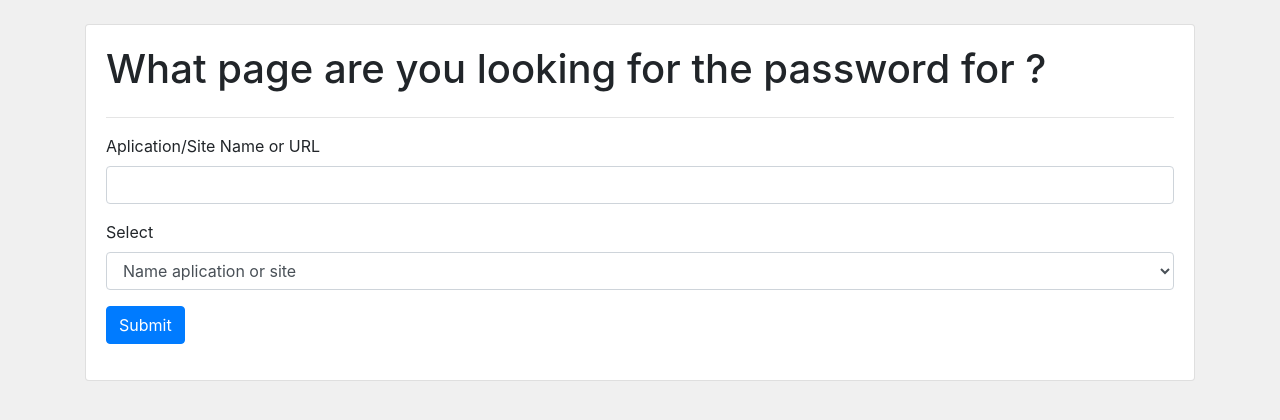
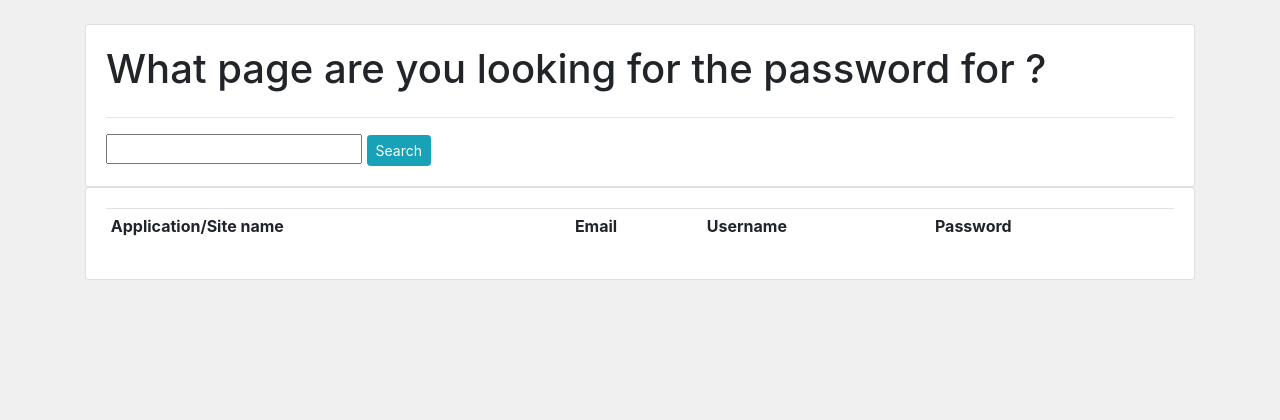
Before and after one commit to mateusz-kuc/password_manager, a Flask app: page /search_password in a window 1280 px wide. Shown: the part 56-476 px from the top of the page. Run offline with Flask 2, Linux system fonts and the light colour scheme; lists and menus that the app fills with data are empty; some libraries are stand-ins or nearby versions.

Commit message:
Make search password

```diff
--- a/website/forms.py
+++ b/website/forms.py
@@ -25,8 +25,3 @@ class PasswordForm(Form):
     email = StringField('Email',[validators.Length(min=6,max=50)])
     username = StringField('username (If necessarily)')
     length = IntegerField('Password length',[validators.DataRequired()]) # Maybe select field??
-
-
-class SearchPasswordForm(Form):
-    name = StringField('Aplication/Site Name or URL',[validators.Length(min=6,max=50)])
-    choice = SelectField('Select',choices=[('app_name', 'Name aplication or site'), ('url', 'URL')])
--- a/website/templates/search_password.html
+++ b/website/templates/search_password.html
@@ -7,15 +7,30 @@
 <div class="card card-body" >
   <h1> What page are you looking for the password for ? </h1>
 <hr>
-{% from "includes/_formhelpers.html" import render_field %}
-<form method="POST" action="">
-  <div class="form-group">
-    {{render_field(form.name, class_="form-control")}}
+<form method="POST">
+                    <input type="text" name="name"  value={{request.form.name}}>
+                    <button type="submit" class="btn btn-sm btn-info   ">Search</button>
+        </form>
   </div>
-  <div class="form-group">
-    {{render_field(form.choice, class_="form-control")}}
-  </div>
-  <p><input type="submit" class="btn btn-primary" value="Submit"></p>
-</form>
+
+  <div class="card card-body" >
+    <table class="table table-sm">
+    <tr>
+    <th>Application/Site name</th>
+    <th> Email</th>
+    <th>Username</th>
+    <th>Password</th>
+    <th></th>
+    </tr>
+    {% for element in search %}
+    <tr>
+      <td>{{element.app_name}}</td>
+      <td>{{element.email}} </td>
+      <td>{{element.username}} </td>
+      <td>{{element.password}} </td>
+      <td><a class="btn btn-sm btn-info" href="{{url_for('views.copy',password=element.password)}}"> Copy </a></td>
+    </tr>
+    {% endfor %}
+    </table>
   </div>
 {% endblock %}
--- a/website/views.py
+++ b/website/views.py
@@ -1,10 +1,11 @@
 from flask import Blueprint, render_template, flash, redirect, url_for, request
 from website.models import Data
-from website.forms import PasswordForm, SearchPasswordForm
+from website.forms import PasswordForm
 from flask_login import current_user, login_required
 from . import db
 from website.models import User, Data
 import random
+import pyperclip
 def password_create(length):
     created_password = ''
     ALPHABET = ('abcdefghijklmnopqrstuvwxyz', 'ABCDEFGHIJKLMNOPQRSTYVWXYZ', '0123456789', '(,._-*~"<>/|!@#$%^&)+=')
@@ -34,6 +35,7 @@ def create_new_password():
     form = PasswordForm(request.form)
     if request.method == "POST" and form.validate():
         created_password = password_create(form.length.data)
+        pyperclip.copy(created_password)
         new_password = Data(username=form.username.data,email=form.email.data,password=created_password,app_name=form.name.data,url=form.url.data,user_id=current_user.id)
         db.session.add(new_password)
         db.session.commit()
@@ -42,10 +44,16 @@ def create_new_password():
     return render_template('create_new_password.html', form=form)
 
 @login_required
-@views.route('/search_password')
+@views.route('/search_password', methods=['GET' ,'POST'])
 def search_password():
-    form = SearchPasswordForm()
-    if request.method == "POST" and form.validate():
-        pass
 
-    return render_template('search_password.html',form=form)
+    if request.method == "POST":
+        print("Działa")
+        print(request.form['name'])
+        user = User.query.filter_by(username=current_user.username).first_or_404()
+        search = Data.query.filter_by(datas=user, app_name=request.form['name'])
+
+        return render_template('search_password.html',search=search)
+
+
+    return render_template('search_password.html')
```
Also changed, not shown: website/database.db.
